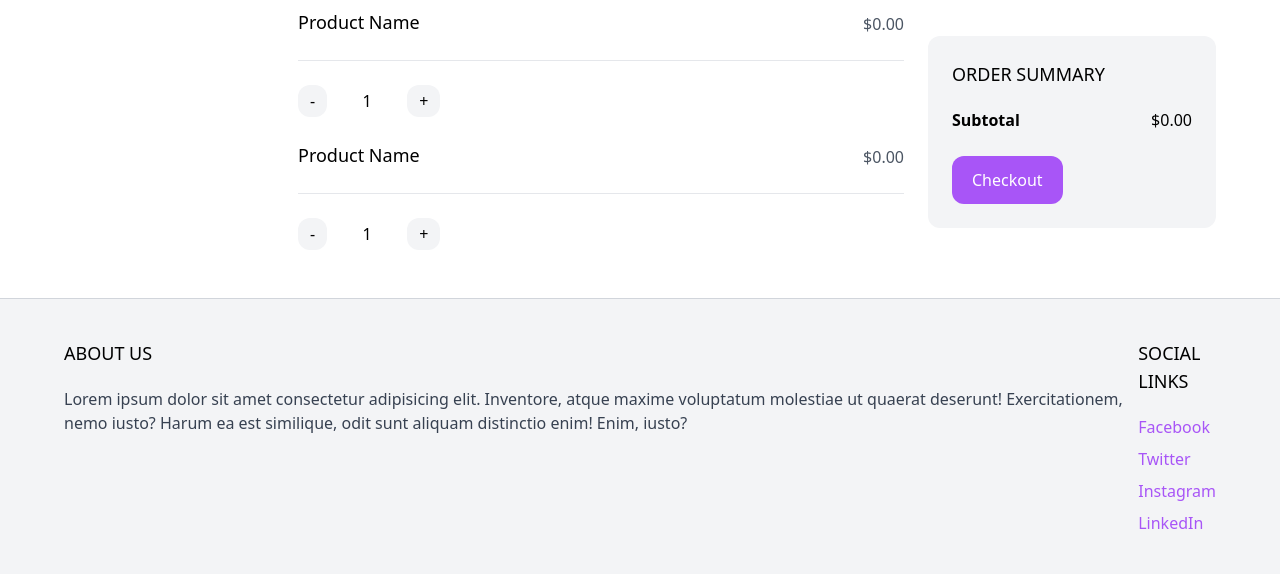
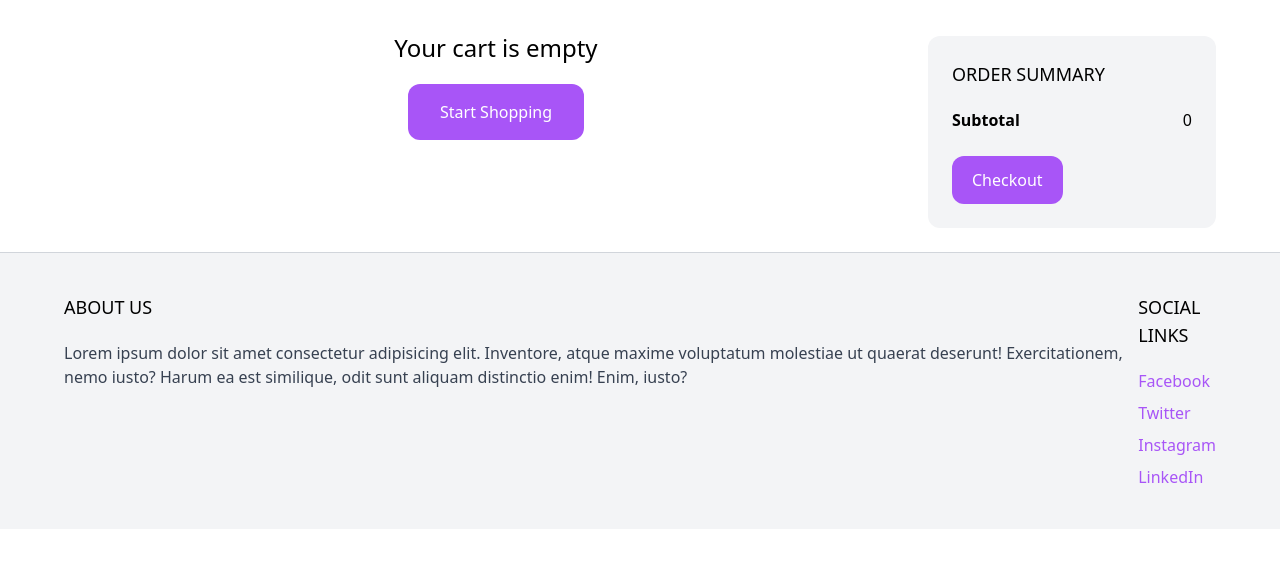
Before and after one commit to mmtq/eCommerce_Website_Django, a Django app: page /cart/ in a window 1280 px wide. Shown: the part 77-651 px from the top of the page. Run offline with Django 5.2, Linux system fonts and the light colour scheme; some libraries are stand-ins or nearby versions.

Commit message:
made cart and checkout page dynamic

```diff
--- a/cart/cart.py
+++ b/cart/cart.py
@@ -40,3 +40,11 @@ class Cart:
         if product_id in self.cart:
             del self.cart[product_id]
             self.save()
+
+    def get_total_cost(self):
+        for p in self.cart.keys():
+            product = Product.objects.get(pk=p)
+            item = self.cart[str(p)]
+            item['product'] = product
+
+        return sum(item['quantity'] * item['product'].price for item in self.cart.values())
--- a/cart/templates/cart/cart.html
+++ b/cart/templates/cart/cart.html
@@ -3,46 +3,37 @@
 {%block content%}
 <div class="max-w-6xl mx-auto flex flex-wrap items-start py-6 px-6 xl:px-0">
     <div class="products w-full lg:w-3/4 -mt-4 items-center flex-wrap">
+        {% if cart|length  == 0 %}
+        <div class="flex flex-col items-center mt-6">
+            <h1 class="mb-5 text-2xl">Your cart is empty</h1>
+            <a href="{% url 'shop' %}" class="inline-block px-8 py-4 rounded-xl bg-purple-500 text-white hover:bg-purple-700">Start Shopping</a>
+        </div>
+        {%endif%}
+        {%for item in cart%}
         <div class="product mb-6 flex pr-6">
             <a href="#" class="w-1/4">
-                <img src="" alt="">
+                <img src="{% if item.product.image %}{{ item.product.image.url }}{%else%}https://upload.wikimedia.org/wikipedia/commons/1/14/No_Image_Available.jpg{% endif %}" alt="" class="rounded-xl">
             </a>
             <div class="w-3/4 pl-6">
                 <div class="flex justify-between">
-                    <a href="" class="text-lg">Product Name</a>
-                    <span class="mb-6 pt-1 text-gray-600">$0.00</span>
+                    <a href="" class="text-lg">{{item.product.name}}</a>
+                    <span class="mb-6 pt-1 text-gray-600">${{item.product.price}}</span>
                 </div>
                 <hr>
                 <div class="quantity mt-6 flex items-center space-x-4">
-                    <button class="bg-gray-100 px-3 py-1 rounded-xl">-</button>
-                    <input type="text" class="w-12 text-center mx-3" value="1">
-                    <button class="bg-gray-100 px-3 py-1 rounded-xl">+</button>
+                    <a href="" class="bg-gray-100 px-3 py-1 rounded-xl">-</a>
+                    <span>{{item.quantity}}</span>
+                    <a href="" class="bg-gray-100 px-3 py-1 rounded-xl">+</a>
                 </div>
             </div>
         </div>
-        <div class="product mb-6 flex pr-6">
-            <a href="#" class="w-1/4">
-                <img src="" alt="">
-            </a>
-            <div class="w-3/4 pl-6">
-                <div class="flex justify-between">
-                    <a href="" class="text-lg">Product Name</a>
-                    <span class="mb-6 pt-1 text-gray-600">$0.00</span>
-                </div>
-                <hr>
-                <div class="quantity mt-6 flex items-center space-x-4">
-                    <button class="bg-gray-100 px-3 py-1 rounded-xl">-</button>
-                    <input type="text" class="w-12 text-center mx-3" value="1">
-                    <button class="bg-gray-100 px-3 py-1 rounded-xl">+</button>
-                </div>
-            </div>
-        </div>
+        {%endfor%}
     </div>
     <div class="summary w-full lg:w-1/4 p-6 bg-gray-100 rounded-xl mt-3">
         <h2 class="uppercase text-lg mb-5">Order Summary</h2>
         <div class="mb-6 flex justify-between">
             <span class="font-semibold">Subtotal</span>
-            <span>$0.00</span>
+            <span>{{cart.get_total_cost}}</span>
         </div>
 
         <a href="{% url 'checkout' %}" class="inline-block px-5 py-3 rounded-xl bg-purple-500 text-white hover:bg-purple-600">Checkout</a>
--- a/cart/views.py
+++ b/cart/views.py
@@ -2,6 +2,7 @@ from django.shortcuts import render
 from .cart import Cart
 from product.models import Product
 from django.contrib import messages
+from django.contrib.auth.decorators import login_required
 # Create your views here.
 
 
@@ -15,5 +16,6 @@ def add_to_cart(request, product_id):
 def cart(request):
     return render(request, 'cart/cart.html')
 
+@login_required
 def checkout(request):
     return render(request, 'cart/checkout.html')
```
Also changed, not shown: cart/templates/cart/checkout.html (+4 -4 lines), db.sqlite3, media/products/2025/02/19/images_1.jpg (added).
